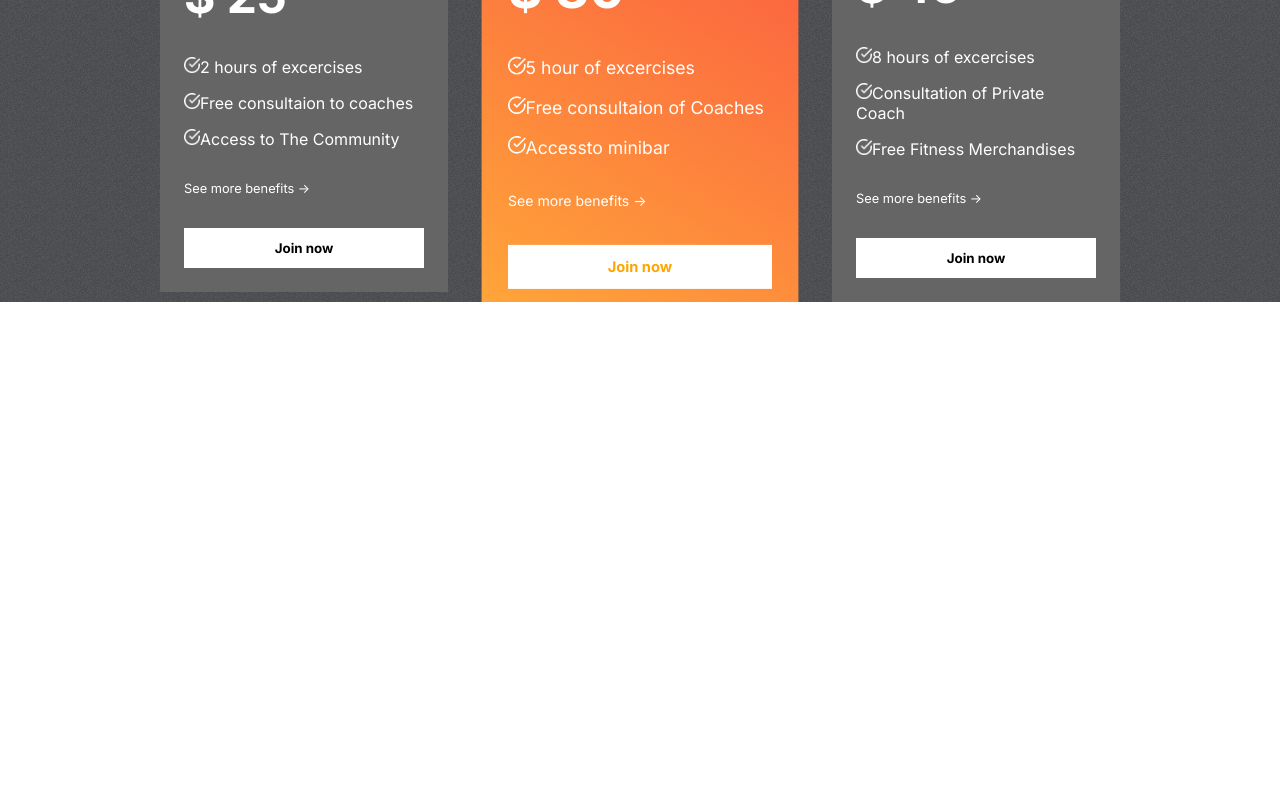
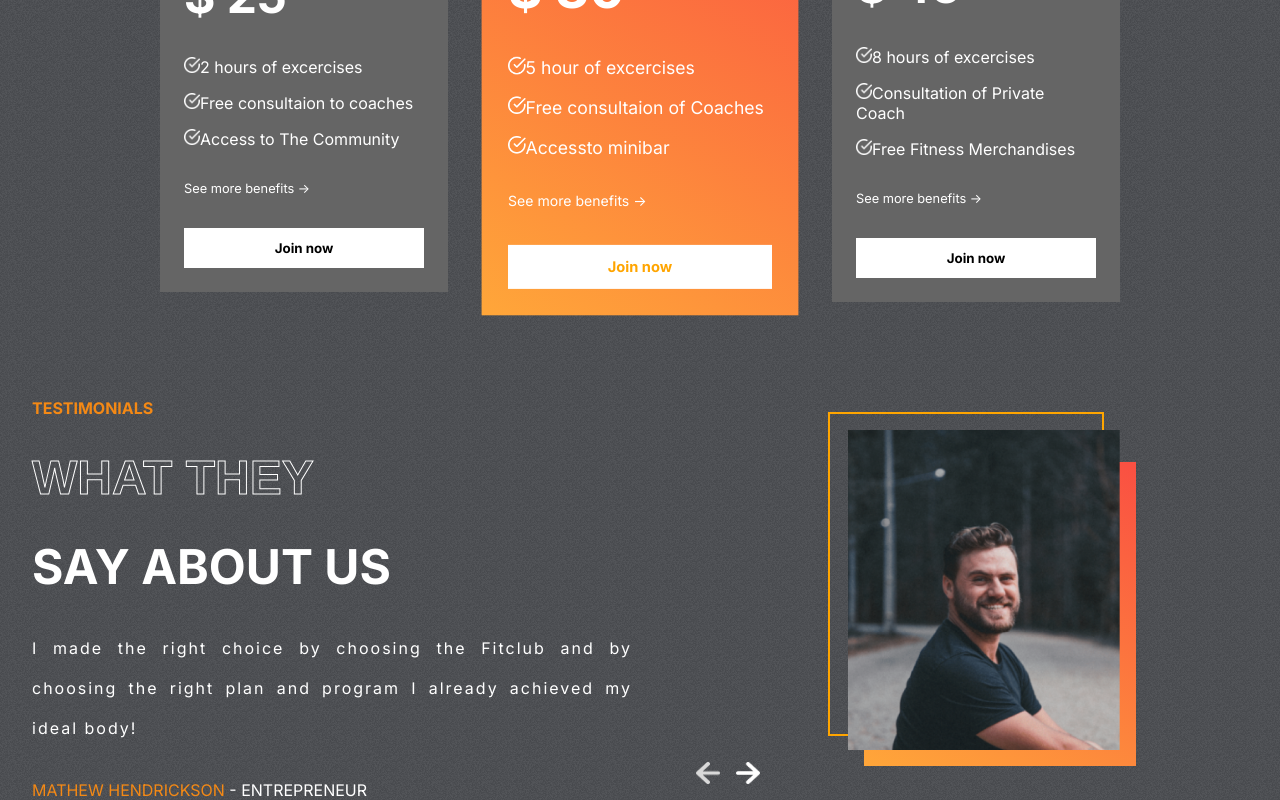
Before and after one commit to swatijain1095/fitclub, a React (Create React App) app: page / in a window 1280 px wide. Shown: the part 2130-2930 px from the top of the page. Before the commit the page ends 2432 px from the top, so only its background shows below. Built offline with nearby package versions, Linux system fonts and the light colour scheme.

Commit message:
Added testimonial component and its styling

```diff
--- a/src/App.js
+++ b/src/App.js
@@ -3,6 +3,7 @@
 import Plans from "./components/Plans/Plans";
 import Programs from "./components/Programs/Programs";
 import Reasons from "./components/Reasons/Reasons";
+import Testimonials from "./components/Testimonials/Testimonials";
 function App() {
   return (
     <div className="App">
@@ -10,6 +11,7 @@
       <Programs />
       <Reasons />
       <Plans />
+      <Testimonials />
     </div>
   );
 }
--- /dev/null
+++ b/src/components/Testimonials/Testimonials.css
@@ -0,0 +1,78 @@
+.Testimonials {
+  display: flex;
+  gap: 1rem;
+  padding: 0 2rem;
+}
+
+.left-t {
+  display: flex;
+  flex: 1 1;
+  gap: 2rem;
+  flex-direction: column;
+  text-transform: uppercase;
+  color: white;
+}
+
+.left-t > :nth-child(1) {
+  color: var(--orange);
+  font-weight: bold;
+}
+
+.left-t > :nth-child(2),
+.left-t > :nth-child(3) {
+  font-weight: bold;
+  font-size: 3rem;
+}
+
+.left-t > :nth-child(4) {
+  text-transform: none;
+  text-align: justify;
+  letter-spacing: 2px;
+  line-height: 40px;
+}
+
+.right-t {
+  flex: 1;
+  position: relative;
+}
+
+.right-t > img {
+  position: absolute;
+  width: 17rem;
+  height: 20rem;
+  object-fit: cover;
+  right: 8rem;
+  top: 2rem;
+}
+
+.right-t > :nth-child(1) {
+  position: absolute;
+  width: 17rem;
+  height: 20rem;
+  border: 2px solid orange;
+  background-color: transparent;
+  right: 9rem;
+  top: 0.9rem;
+}
+
+.right-t > :nth-child(2) {
+  position: absolute;
+  width: 17rem;
+  height: 19rem;
+  right: 7rem;
+  top: 4rem;
+  background: var(--planCard);
+}
+
+.arrows {
+  display: flex;
+  gap: 1rem;
+  position: absolute;
+  bottom: 1rem;
+  left: 3rem;
+}
+
+.arrows > img {
+  width: 1.5rem;
+  cursor: pointer;
+}
--- /dev/null
+++ b/src/components/Testimonials/Testimonials.jsx
@@ -0,0 +1,55 @@
+import React, { useState } from "react";
+import "./Testimonials.css";
+import { testimonialsData } from "../../data/testimonialsData";
+import leftArrow from "../../assets/leftArrow.png";
+import rightArrow from "../../assets/rightArrow.png";
+
+const Testimonials = () => {
+  const [selected, setSelected] = useState(0);
+  const tLength = testimonialsData.length;
+
+  return (
+    <div className="Testimonials">
+      <div className="left-t">
+        <span>Testimonials</span>
+        <span className="stroke-text">What they</span>
+        <span>say about us</span>
+        <span>{testimonialsData[selected].review}</span>
+        <span>
+          <span style={{ color: "var(--orange" }}>
+            {testimonialsData[selected].name}
+          </span>{" "}
+          - {testimonialsData[selected].status}
+        </span>
+      </div>
+      <div className="right-t">
+        <div></div>
+        <div></div>
+        <img src={testimonialsData[selected].image} alt="" />
+
+        <div className="arrows">
+          <img
+            onClick={() => {
+              selected === 0
+                ? setSelected(tLength - 1)
+                : setSelected((prev) => prev - 1);
+            }}
+            src={leftArrow}
+            alt=""
+          />
+          <img
+            onClick={() => {
+              selected === tLength - 1
+                ? setSelected(0)
+                : setSelected((prev) => prev + 1);
+            }}
+            src={rightArrow}
+            alt=""
+          />
+        </div>
+      </div>
+    </div>
+  );
+};
+
+export default Testimonials;
```
